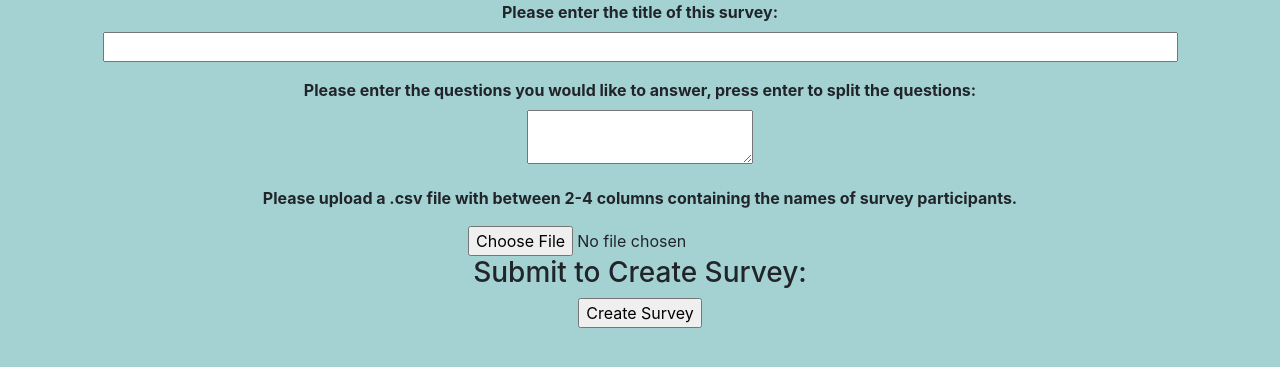
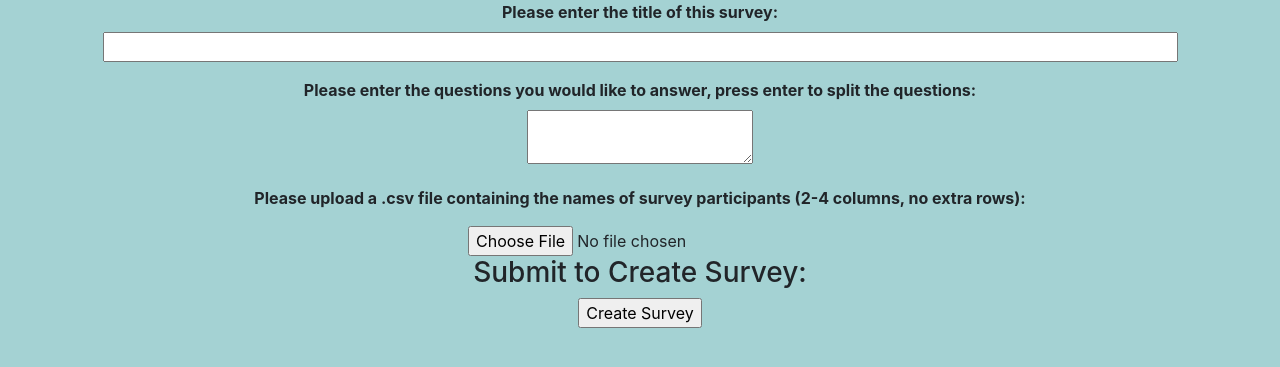
Before and after one commit to JasonWatts/laterHasArrived, a Flask app: page /createSurvey in a window 1280 px wide. Shown: the top 367 px of the page. Run offline with Flask 2, Linux system fonts and the light colour scheme; parts of the project's set-up code (start-up, migrations or seed data) failed here and were passed over; some libraries are stand-ins or nearby versions.

Commit message:
clarified no extra rows in prompt for csv names upload

```diff
--- a/templates/adminpage.html
+++ b/templates/adminpage.html
@@ -26,7 +26,7 @@ body {
   </p>
 
   <p>
-    <b>Please upload a .csv file with between 2-4 columns containing the names of survey participants.</b>
+    <b>Please upload a .csv file containing the names of survey participants (2-4 columns, no extra rows):</b>
   </p>
   {{ form.csv_upload }}
 
```
